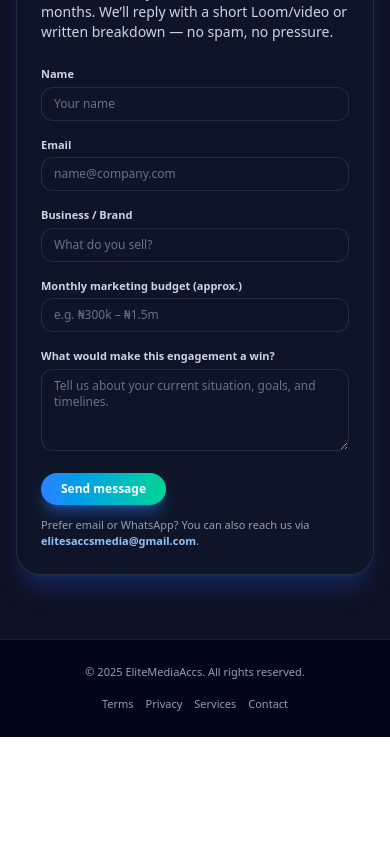
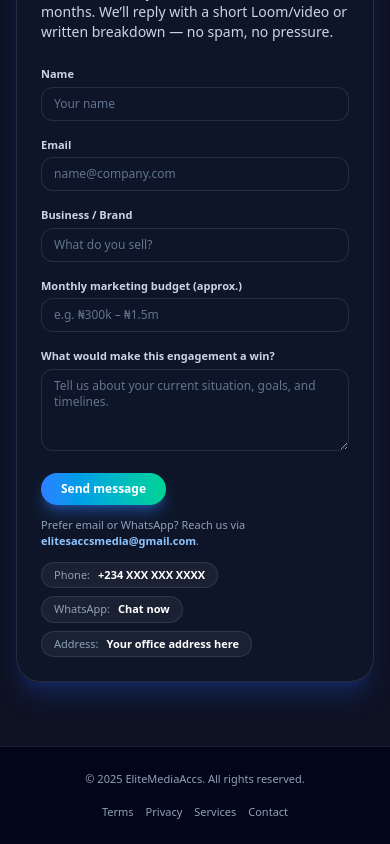
Before and after one commit to jaysilver-5/elitemediaaccs, a Next.js app: page / in a window 390 px wide. Shown: the part 5683-6527 px from the top of the page. Before the commit the page ends 6420 px from the top, so only its background shows below. Built offline with nearby package versions, Linux system fonts and the light colour scheme.

Commit message:
Refactor contact information layout
Updated contact information section with phone, WhatsApp, and address links.

```diff
--- a/app/page.tsx
+++ b/app/page.tsx
@@ -574,13 +574,43 @@ export default function HomePage() {
                   >
                     Send message
                   </button>
-                  <p className="text-[11px] text-slate-400">
-                    Prefer email or WhatsApp? You can also reach us via{" "}
-                    <span className="font-semibold text-blue-300">
-                      elitesaccsmedia@gmail.com
-                    </span>
-                    .
-                  </p>
+                  <div className="text-[11px] text-slate-400">
+  <p>
+    Prefer email or WhatsApp? Reach us via{" "}
+    <span className="font-semibold text-blue-300">
+      elitesaccsmedia@gmail.com
+    </span>
+    .
+  </p>
+
+  <div className="mt-3 flex flex-wrap gap-2">
+    <a
+      href="tel:+234XXXXXXXXXX"
+      className="inline-flex items-center gap-2 rounded-full border border-white/10 bg-white/5 px-3 py-1 text-[11px] text-slate-200 hover:border-blue-400/60"
+    >
+      <span className="text-slate-400">Phone:</span>
+      <span className="font-semibold text-white">+234 XXX XXX XXXX</span>
+    </a>
+
+    <a
+      href="https://wa.me/234XXXXXXXXXX"
+      target="_blank"
+      rel="noreferrer"
+      className="inline-flex items-center gap-2 rounded-full border border-white/10 bg-white/5 px-3 py-1 text-[11px] text-slate-200 hover:border-emerald-400/60"
+    >
+      <span className="text-slate-400">WhatsApp:</span>
+      <span className="font-semibold text-white">Chat now</span>
+    </a>
+
+    <div className="inline-flex items-center gap-2 rounded-full border border-white/10 bg-white/5 px-3 py-1 text-[11px] text-slate-200">
+      <span className="text-slate-400">Address:</span>
+      <span className="font-semibold text-white">
+        Your office address here
+      </span>
+    </div>
+  </div>
+</div>
+
                 </div>
               </form>
             </div>
```
